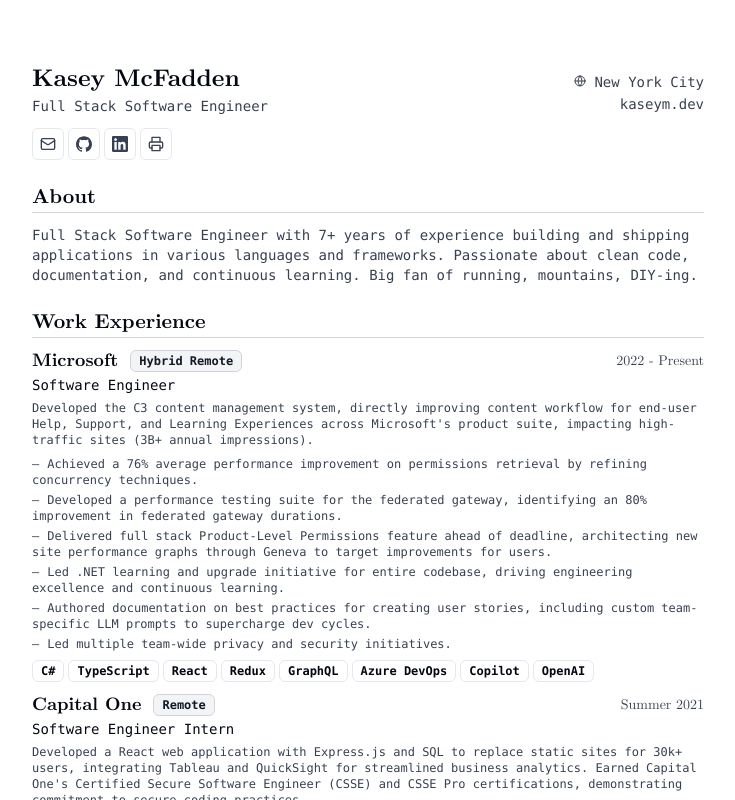
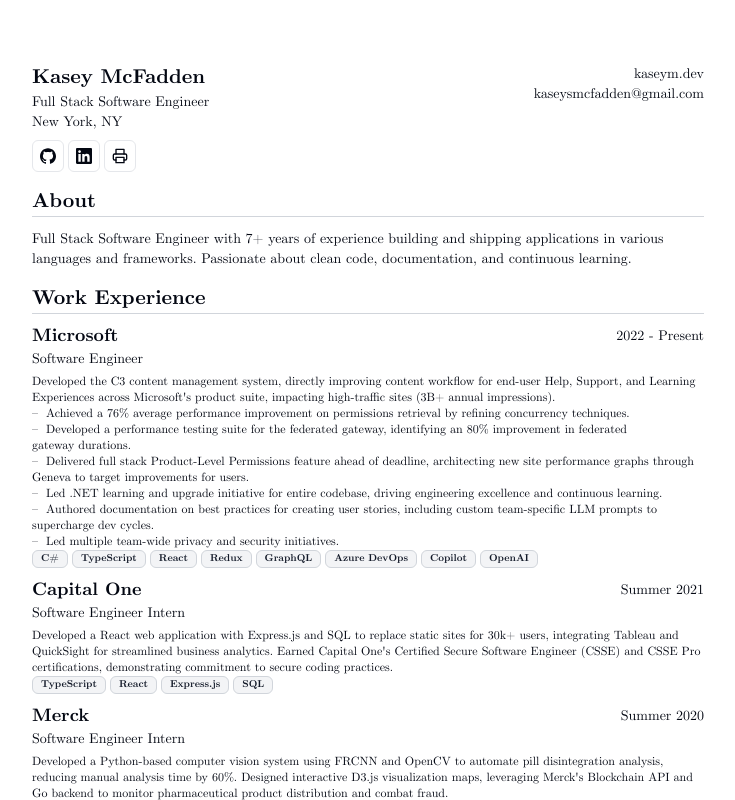
Before and after one commit to kasey-mcfadden/cv, a Next.js app: page / in a window 1280 px wide. Shown: the top 800 px of the page, without its empty margins (272-1007 px from the left). Built offline with nearby package versions, Linux system fonts and the light colour scheme.

Commit message:
Update to LaTeX-like format

```diff
--- a/src/app/layout.tsx
+++ b/src/app/layout.tsx
@@ -1,6 +1,5 @@
 import type { Metadata } from "next";
 import { Analytics } from "@vercel/analytics/react";
-import { Inter } from "next/font/google";
 
 import "./globals.css";
 
@@ -9,19 +8,13 @@
   description: "Generated by create next app",
 };
 
-// If loading a variable font, you don't need to specify the font weight
-const inter = Inter({
-  subsets: ["latin"],
-  display: "swap",
-});
-
 export default function RootLayout({
   children,
 }: {
   children: React.ReactNode;
 }) {
   return (
-    <html lang="en" className={inter.className}>
+    <html lang="en">
       <body>{children}</body>
       <Analytics />
     </html>
--- a/src/app/page.tsx
+++ b/src/app/page.tsx
@@ -3,7 +3,6 @@
 import { Metadata } from "next";
 import { CommandMenu } from "../components/command-menu";
 import { ProjectCard } from "../components/project-card";
-import { Avatar, AvatarFallback, AvatarImage } from "../components/ui/avatar";
 import { Badge } from "../components/ui/badge";
 import { Button } from "../components/ui/button";
 import { Card, CardContent, CardHeader } from "../components/ui/card";
@@ -18,17 +17,26 @@
 export default function Page() {
   return (
     <main className="container relative mx-auto scroll-my-12 overflow-auto p-4 md:p-16">
-      <section className="mx-auto w-full max-w-2xl space-y-6 bg-white">
+      <section className="mx-auto w-full max-w-2xl space-y-4 bg-white">
         <div className="flex items-start justify-between md:flex-row">
           <div className="flex-1">
-            <h1 className="text-2xl font-bold">{RESUME_DATA.name}</h1>
-            <p className="max-w-md text-pretty font-mono text-sm text-gray-700">
+            <h1 className="text-xl font-bold">{RESUME_DATA.name}</h1>
+            <p className="max-w-md text-pretty text-sm">
               {RESUME_DATA.summary}
             </p>
-            <div className="flex mt-2 gap-x-1 pt-1 font-mono text-sm text-gray-700 print:hidden">
+            <p className="max-w-md items-center text-pretty text-sm">
+                <a
+                  className="inline-flex gap-x-2 align-baseline leading-none hover:underline"
+                  href={RESUME_DATA.locationLink}
+                  target="_blank"
+                >
+                  {RESUME_DATA.location}
+                </a>
+            </p>
+            <div className="flex mt-1 gap-x-1 pt-1 text-sm print:hidden">
               {RESUME_DATA.contact.email ? (
                 <Button
-                  className="h-8 w-8"
+                  className="hidden h-8 w-8"
                   variant="outline"
                   size="icon"
                   asChild
@@ -66,29 +74,15 @@
               <PrintButton/>
             </div>
           </div>
+          <div className="flex flex-col items-end">
 
-          {/* <Avatar className="h-28 w-28">
-            <AvatarImage alt={RESUME_DATA.name} src={RESUME_DATA.avatarUrl} />
-            <AvatarFallback>{RESUME_DATA.initials}</AvatarFallback>
-          </Avatar> */}
-          <div className="flex flex-col items-end gap-y-0.5 text-gray-700">
-            <p className="max-w-md mt-2 items-center text-pretty font-mono text-sm">
-                <a
-                  className="inline-flex gap-x-2 align-baseline leading-none hover:underline"
-                  href={RESUME_DATA.locationLink}
-                  target="_blank"
-                >
-                  <GlobeIcon className="h-3 w-3" />
-                  {RESUME_DATA.location}
-                </a>
-            </p>
             <a
-                className="max-w-md text-pretty font-mono text-sm hover:underline"
+                className="max-w-md text-pretty text-sm hover:underline"
                 href={RESUME_DATA.personalWebsiteUrl}
             >
               {RESUME_DATA.personalWebsiteUrl?.replace("https://", "").replace("www.", "")}
             </a>
-            <div className="hidden flex-col gap-x-1 font-mono text-sm text-gray-700 print:flex">
+            <div className="flex-col gap-x-1 text-sm hover:underline">
                 {RESUME_DATA.contact.email ? (
                   <a href={`mailto:${RESUME_DATA.contact.email}`}>
                     <span>{RESUME_DATA.contact.email}</span>
@@ -107,7 +101,7 @@
         {RESUME_DATA.about && RESUME_DATA.about.trim() !== "" && (
           <>
             <h2 className="text-xl font-bold border-b border-gray-300">About</h2>
-            <p className="text-pretty font-mono text-sm text-gray-700">
+            <p className="text-pretty  text-sm ">
               {RESUME_DATA.about}
             </p>
           </>
@@ -132,7 +126,7 @@
                         {work.badges.map((badge: any) => (
                           <Badge
                             variant="secondary"
-                            className="text-xs border-gray-300"
+                            className="text-xs border-gray-700"
                             key={badge}
                           >
                             {badge}
@@ -140,7 +134,7 @@
                         ))}
                       </span>
                     </h3>
-                    <div className="text-sm tabular-nums text-gray-700">
+                    <div className="text-sm tabular-nums ">
                       {work.start ? (
                         <>
                           {work.start} - {work.end === "" ? "Present" : work.end}
@@ -150,14 +144,14 @@
                       )}
                     </div>
                   </div>
-                  <h4 className="font-mono text-sm leading-none">
+                  <h4 className=" text-sm leading-none">
                     {work.title}
                   </h4>
                 </CardHeader>
-                <CardContent className="mt-2 text-xs text-gray-700">
+                <CardContent className="mt-2 text-xs">
                   {work.description}
                   {work.bullets && work.bullets.length > 0 && (
-                    <ul className="mt-2 space-y-1">
+                    <ul className="mt-0 space-y-0">
                       {work.bullets.map((bullet: string, idx: number) => (
                         <li key={idx}>
                           <span className="mr-2">–</span>
@@ -166,11 +160,11 @@
                       ))}
                     </ul>
                   )}
-                  <div className="mt-2 flex flex-wrap gap-1">
+                  <div className="mt-0 flex flex-wrap gap-1">
                     {work.technologies.map((technology: any) => (
                       <Badge
-                        variant="outline"
-                        className="align-middle text-xs"
+                        variant="secondary"
+                        className="text-[10px] border-gray-300 pt-0 pb-0"
                         key={technology}
                       >
                         {technology}
@@ -192,7 +186,7 @@
                     <h3 className="font-semibold leading-none">
                       {education.school}
                     </h3>
-                    <div className="text-sm tabular-nums text-gray-700">
+                    <div className="text-sm tabular-nums ">
                       {education.start && education.end ? (
                         `${education.start} - ${education.end}`
                       ) : (
@@ -201,8 +195,8 @@
                     </div>
                   </div>
                 </CardHeader>
-                <CardContent className="text-gray-700">{education.degree}</CardContent>
-                {/* <CardContent className="text-gray-700">In-Major GPA: {education.departmentalGpa}</CardContent> */}
+                <CardContent className="">{education.degree}</CardContent>
+                {/* <CardContent className="">In-Major GPA: {education.departmentalGpa}</CardContent> */}
               </Card>
             );
           })}
--- a/src/components/project-card.tsx
+++ b/src/components/project-card.tsx
@@ -33,10 +33,10 @@
               title
             )}
           </CardTitle>
-          <div className="hidden font-mono text-xs underline print:visible">
+          <div className="hidden text-xs underline print:visible">
             {link?.replace("https://", "").replace("www.", "").replace("/", "")}
           </div>
-          <CardDescription className="font-mono text-gray-700 text-xs">
+          <CardDescription className="text-xs">
             {description}
           </CardDescription>
         </div>
--- a/src/components/ui/badge.tsx
+++ b/src/components/ui/badge.tsx
@@ -4,7 +4,7 @@
 import { cn } from "@/lib/utils";
 
 const badgeVariants = cva(
-  "inline-flex items-center rounded-md border px-2 py-0.5 text-xs font-semibold font-mono transition-colors focus:outline-none focus:ring-2 focus:ring-ring focus:ring-offset-2 text-nowrap",
+  "inline-flex items-center rounded-md border px-2 py-0.5 text-xs font-semibold transition-colors focus:outline-none focus:ring-2 focus:ring-ring focus:ring-offset-2 text-nowrap",
   {
     variants: {
       variant: {
--- a/src/components/ui/card.tsx
+++ b/src/components/ui/card.tsx
@@ -47,7 +47,7 @@
 >(({ className, ...props }, ref) => (
   <p
     ref={ref}
-    className={cn("text-sm text-muted-foreground", className)}
+    className={cn("text-sm", className)}
     {...props}
   />
 ));
@@ -60,7 +60,7 @@
   <div
     ref={ref}
     className={cn(
-      "text-pretty font-mono text-sm text-muted-foreground",
+      "text-pretty text-md",
       className,
     )}
     {...props}
--- a/src/data/resume-data.tsx
+++ b/src/data/resume-data.tsx
@@ -4,12 +4,12 @@
 export const RESUME_DATA = {
   name: "Kasey McFadden",
   initials: "KM",
-  location: "New York City",
+  location: "New York, NY",
   locationLink: "https://www.google.com/maps/place/NY",
   summary:
     "Full Stack Software Engineer",
   about:
-    "Full Stack Software Engineer with 7+ years of experience building and shipping applications in various languages and frameworks. Passionate about clean code, documentation, and continuous learning. Big fan of running, mountains, DIY-ing.",
+    "Full Stack Software Engineer with 7+ years of experience building and shipping applications in various languages and frameworks. Passionate about clean code, documentation, and continuous learning.",
   avatarUrl: "",
   personalWebsiteUrl: "https://kaseym.dev",
   contact: {
@@ -46,7 +46,7 @@
     {
       company: "Microsoft",
       link: "",
-      badges: ["Hybrid Remote"],
+      badges: [],
       title: "Software Engineer",
       logo: "",
       start: "2022",
@@ -65,7 +65,7 @@
     {
       company: "Capital One",
       link: "",
-      badges: ["Remote"],
+      badges: [],
       title: "Software Engineer Intern",
       logo: "",
       start: "",
@@ -76,7 +76,7 @@
     {
       company: "Merck",
       link: "",
-      badges: ["Remote"],
+      badges: [],
       title: "Software Engineer Intern",
       logo: "",
       start: "",
```
